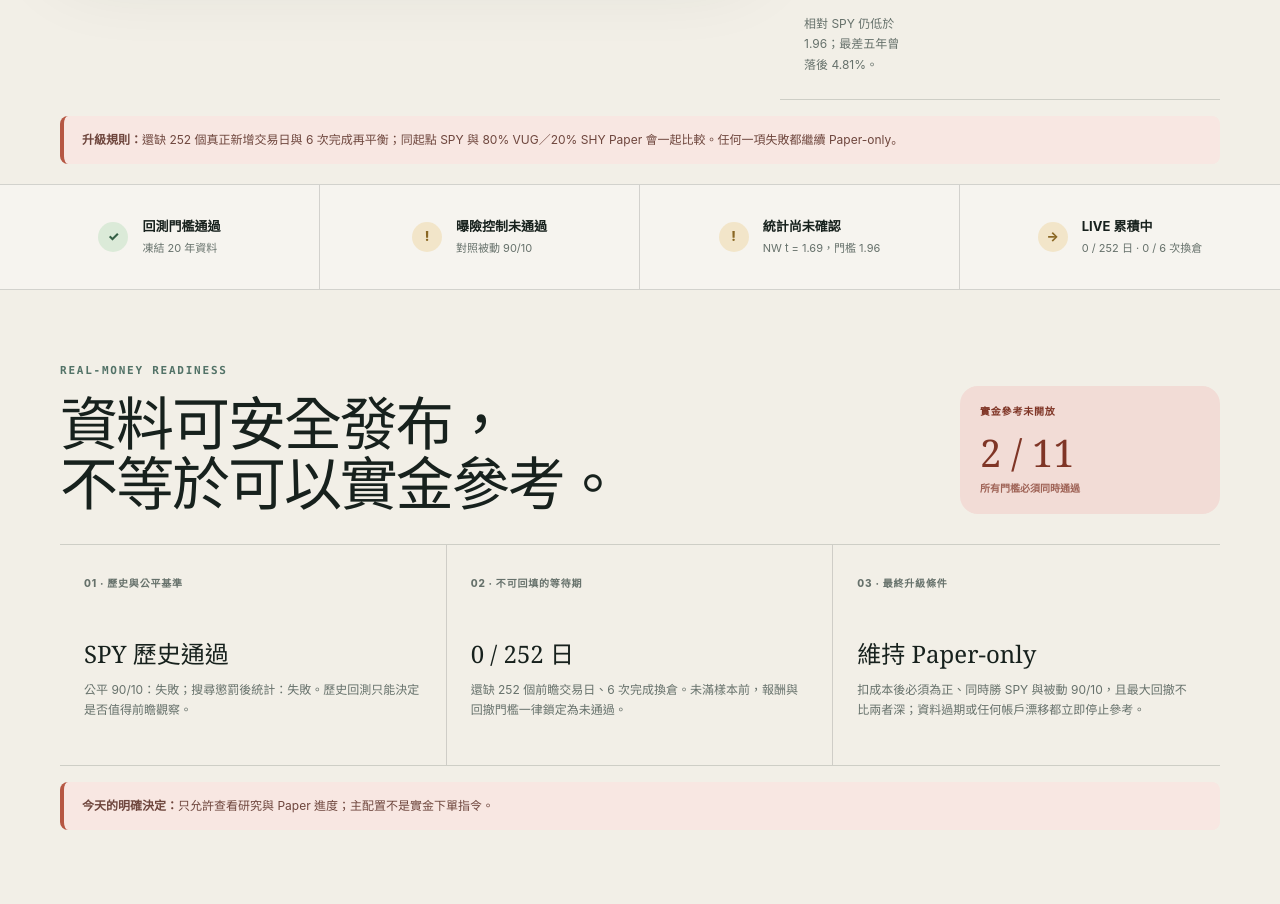
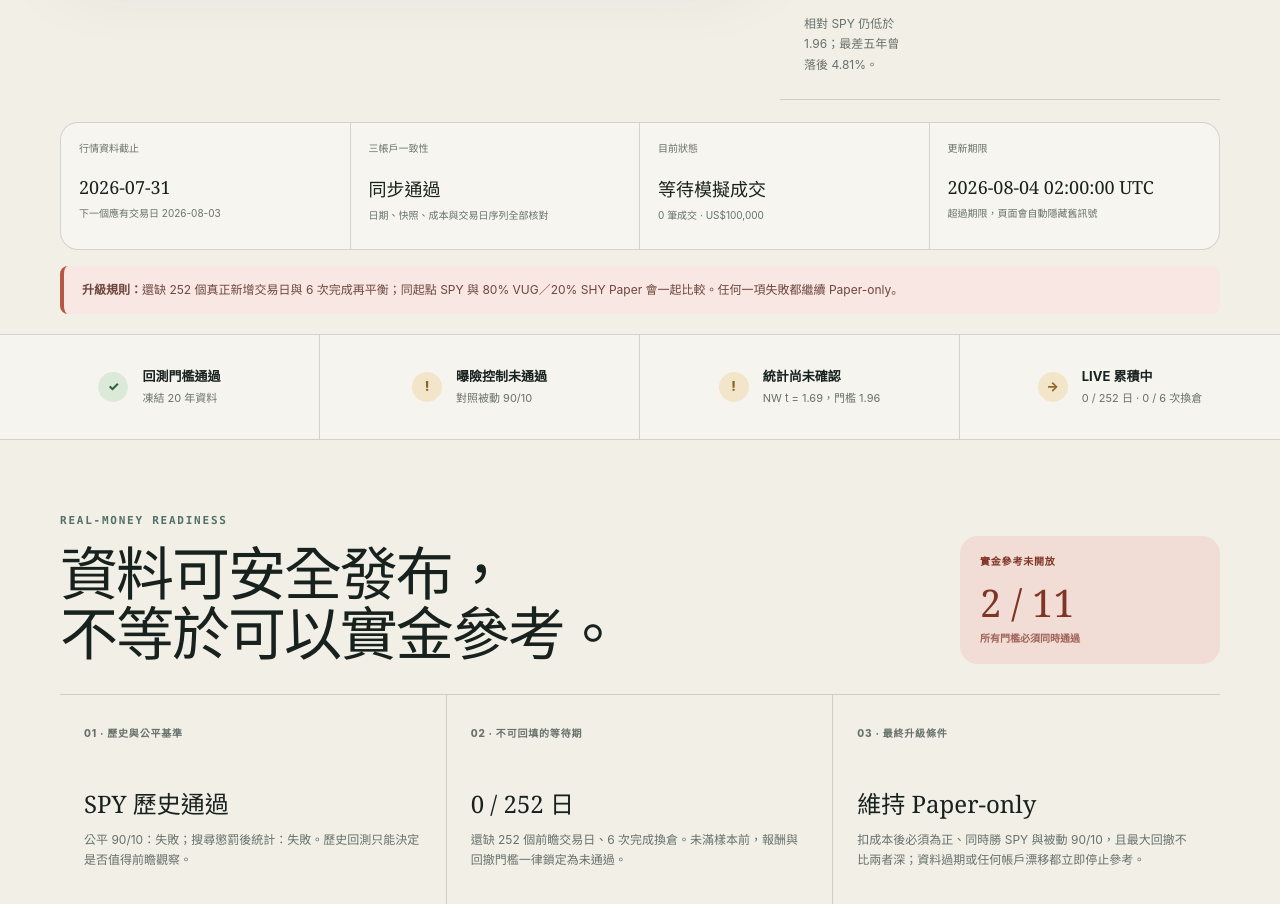
Before and after one commit to voidful/us_fddk, a Next.js app: page / in a window 1280 px wide. Shown: the part 1484-2388 px from the top of the page. Built offline with nearby package versions, Linux system fonts and the light colour scheme.

Commit message:
Add v25 live health and promotion gate

```diff
--- a/app/globals.css
+++ b/app/globals.css
@@ -67,6 +67,8 @@ button, input { font: inherit; }
 .status-badge span { width: 7px; height: 7px; border-radius: 50%; background: var(--gold); box-shadow: 0 0 0 4px rgba(215,168,74,.16); }
 .status-badge.expired { border-color: #d7a696; background: #f3dcd6; color: #8b3f31; }
 .status-badge.expired span { background: var(--red); box-shadow: 0 0 0 4px rgba(182,87,67,.15); }
+.status-badge.active { border-color: #9fbea5; background: #dcead9; color: #315b43; }
+.status-badge.active span { background: #4f8b62; box-shadow: 0 0 0 4px rgba(79,139,98,.15); }
 h1 { margin: 0; max-width: 650px; font: 500 clamp(50px, 6vw, 82px)/.98 Georgia, "Noto Serif TC", serif; letter-spacing: -.055em; }
 .hero-lead { max-width: 590px; margin: 28px 0 0; color: var(--muted); font-size: 17px; line-height: 1.85; }
 .hero-actions { display: flex; gap: 12px; margin-top: 34px; }
@@ -121,6 +123,11 @@ h1 { margin: 0; max-width: 650px; font: 500 clamp(50px, 6vw, 82px)/.98 Georgia,
 .readiness-verdict span,.readiness-verdict small { display: block; font-size: 10px; font-weight: 800; letter-spacing: .08em; }.readiness-verdict strong { display: block; margin: 7px 0 3px; font: 500 38px Georgia,serif; }.readiness-verdict small { opacity: .72; font-weight: 650; letter-spacing: 0; }
 .readiness-grid { display: grid; grid-template-columns: repeat(3,1fr); margin-top: 30px; border-block: 1px solid var(--line); }.readiness-grid article { min-height: 220px; padding: 24px; border-right: 1px solid var(--line); }.readiness-grid article:last-child { border-right: 0; }.readiness-grid span { color: var(--muted); font-size: 10px; font-weight: 800; letter-spacing: .08em; }.readiness-grid strong { display: block; margin: 42px 0 10px; font: 500 24px Georgia,serif; }.readiness-grid p { margin: 0; color: var(--muted); font-size: 12px; line-height: 1.7; }
 .readiness-note { margin: 16px 0 0; padding: 15px 18px; border-left: 4px solid var(--red); border-radius: 8px; background: #f8e7e2; color: #6e463d; font-size: 12px; }
+.v25-live-health { display: grid; grid-template-columns: repeat(4,1fr); margin-top: 22px; border: 1px solid var(--line); border-radius: 18px; overflow: hidden; background: rgba(255,255,255,.38); }
+.v25-live-health article { min-height: 126px; padding: 18px; border-right: 1px solid var(--line); }
+.v25-live-health article:last-child { border-right: 0; }
+.v25-live-health span,.v25-live-health small { display: block; color: var(--muted); font-size: 10px; line-height: 1.5; }
+.v25-live-health strong { display: block; margin: 19px 0 7px; font: 500 18px Georgia,serif; }
 
 .section { padding: 110px 0; scroll-margin-top: 60px; }
 .section-heading { max-width: 780px; margin-bottom: 46px; }
@@ -228,6 +235,7 @@ footer { padding: 50px 0; border-top: 1px solid var(--line); background: #e7e2d7
   .hero { grid-template-columns: 1fr; gap: 50px; padding-top: 70px; }
   .signal-card { max-width: 600px; }
   .truth-strip { grid-template-columns: 1fr; }.truth-strip > div { justify-content: flex-start; min-height: 78px; padding-inline: 8%; border-right: 0; border-bottom: 1px solid var(--line); }
+  .v25-live-health { grid-template-columns: 1fr 1fr; }.v25-live-health article:nth-child(2) { border-right: 0; }.v25-live-health article { border-bottom: 1px solid var(--line); }.v25-live-health article:nth-last-child(-n+2) { border-bottom: 0; }
   .split-heading,.calculator-shell,.gate-layout,.paper-grid,.challenger-verdict,.readiness-head { grid-template-columns: 1fr; }
   .capital-control { padding: 28px; }.comparison-grid { grid-template-columns: 1fr; }.evidence-numbers { grid-template-columns: 1fr 1fr; }.risk-grid { grid-template-columns: 1fr 1fr; }.risk-grid article { min-height: 170px; border-bottom: 1px solid var(--line); }.paper-grid { gap: 32px; }.account-card { max-width: 540px; }
   .challenger-scorecards { grid-template-columns: 1fr 1fr; }.cross-market-grid,.style-rotation-grid,.three-clock-grid,.industry-tilt-grid { grid-template-columns: repeat(2,1fr); }.readiness-grid { grid-template-columns: 1fr; }.readiness-grid article { min-height: auto; border-right: 0; border-bottom: 1px solid var(--line); }.readiness-grid article:last-child { border-bottom: 0; }.readiness-grid strong { margin-top: 22px; }
@@ -241,6 +249,7 @@ footer { padding: 50px 0; border-top: 1px solid var(--line); background: #e7e2d7
   .allocation-list { padding: 8px 18px; }.allocation-list article { grid-template-columns: 76px 1fr; min-height: 86px; }.allocation-list article > strong { grid-column: 2; text-align: left; font-size: 14px; }.asset { grid-row: span 2; }.plain-note { grid-template-columns: 1fr; gap: 8px; }
   .evidence-numbers { grid-template-columns: 1fr; }.period-card { grid-template-columns: 1fr; gap: 18px; }.risk-grid { grid-template-columns: 1fr; }.risk-grid article { min-height: auto; padding: 20px 8px; border-right: 0; }.risk-grid p { margin: 24px 0 0; }.account-card > strong { font-size: 38px; }.footer-grid { grid-template-columns: 1fr; gap: 30px; }.footer-grid > div:last-child { justify-items: start; text-align: left; }
   .challenger-scorecards { grid-template-columns: 1fr; }.challenger-scorecards article { min-height: auto; }.challenger-flow { grid-template-columns: 1fr; }.challenger-flow > i { transform: rotate(90deg); }.challenger-verdict { gap: 16px; padding: 22px; }.cross-market-audit,.style-rotation-audit,.three-clock-audit,.industry-tilt-audit { padding: 20px; }.cross-market-head { display: block; }.cross-market-head > strong { display: block; margin-top: 8px; }.cross-market-grid,.style-rotation-grid,.three-clock-grid,.industry-tilt-grid { grid-template-columns: 1fr; }.proxy-data-failure,.research-target-warning { grid-template-columns: 1fr; gap: 7px; }
+  .v25-live-health { grid-template-columns: 1fr; }.v25-live-health article,.v25-live-health article:nth-child(2),.v25-live-health article:nth-last-child(-n+2) { border-right: 0; border-bottom: 1px solid var(--line); }.v25-live-health article:last-child { border-bottom: 0; }
 }
 
 @media (prefers-reduced-motion: reduce) { html { scroll-behavior: auto; } *, *::before, *::after { transition: none !important; } }
--- a/app/page.tsx
+++ b/app/page.tsx
@@ -139,6 +139,15 @@ export default function Home() {
   const growthGoldPaper = growthGold.paper;
   const growthGoldForward = growthGoldPaper.forward_evidence;
   const growthGoldPending = growthGoldPaper.pending_order !== null;
+  const growthGoldReady = growthGold.real_money_signal_display_allowed === true;
+  const growthGoldIntegrity = [
+    "all_accounts_live_and_same_start",
+    "all_accounts_same_as_of",
+    "all_accounts_same_snapshot",
+    "all_accounts_same_cost_and_cash",
+    "all_accounts_same_session_path",
+    "zero_integrity_violations",
+  ].every((gate) => growthGoldForward.gates[gate as keyof typeof growthGoldForward.gates] === true);
   return (
     <>
       <header className="topbar">
@@ -163,12 +172,14 @@ export default function Home() {
         <section className="hero wrap">
           <div className="hero-copy">
             <p className="eyebrow">20 年凍結研究 · PAPER 嚴格守門</p>
-            <div className="status-badge pending fresh-only"><span />v25 歷史入口通過 · 實金訊號關閉</div>
+            <div className={`status-badge fresh-only ${growthGoldReady ? "active" : "pending"}`}><span />{growthGoldReady ? "v25 前瞻門檻通過 · 可顯示參考配置" : "v25 歷史入口通過 · 實金訊號關閉"}</div>
             <div className="status-badge expired stale-only"><span />訊號已停用</div>
-            <h1 className="fresh-only">今天不下單。<br />v25 先做 Paper。</h1>
+            <h1 className="fresh-only">{growthGoldReady ? <>前瞻驗證通過。<br />按 80/20 規則參考。</> : <>今天不下單。<br />v25 先做 Paper。</>}</h1>
             <h1 className="stale-only">資料已過期。<br />今天先不要照做。</h1>
             <p className="hero-lead fresh-only">
-              {!canShowReferenceAllocation
+              {growthGoldReady
+                ? <>v25 已完成事前規定的 252 個新增交易日與 6 次再平衡，並同時勝過 SPY 與相同股票曝險的 SHY 基準。這時才顯示 80% VUG／20% GLD 參考配置，仍需自行評估風險與稅務。</>
+                : !canShowReferenceAllocation
                 ? <>最新 v25 固定 80% 大型成長股／20% 黃金，在 Vanguard、iShares、State Street 三條實際 20 年路徑都通過 12/12，彙總 10/10；但 LIVE Paper 才剛建立、尚無成交。歷史資格通過不等於今天可以實金照買。</>
                 : pending
                 ? <>系統已用 {data.data_through} 的月末收盤資料算出配置。最近波動越高，就自動降低 QQQ、增加 SHY；這筆訊號只在下一個新增交易日開盤模擬成交。</>
@@ -236,19 +247,19 @@ export default function Home() {
         <section className="readiness-section wrap" id="v25-paper" aria-labelledby="v25-paper-title">
           <div className="readiness-head">
             <div>
-              <p className="eyebrow">FIRST HISTORICAL QUALIFIER · PAPER ONLY</p>
+              <p className="eyebrow">FIRST HISTORICAL QUALIFIER · {growthGoldReady ? "FORWARD CONFIRMED" : "PAPER ONLY"}</p>
               <h2 id="v25-paper-title">第一個跨三家產品通過的候選，<br />先從同一天現金起跑。</h2>
             </div>
-            <div className="readiness-verdict blocked">
+            <div className={`readiness-verdict ${growthGoldReady ? "ready" : "blocked"}`}>
               <span>{growthGoldPending ? "等待下一交易日模擬成交" : growthGoldPaper.status === "invested" ? "Paper 持有中" : "Paper 維持現金"}</span>
               <strong>{growthGoldForward.forward_sessions} / {growthGoldForward.minimum_sessions}</strong>
-              <small>前瞻交易日；實金仍關閉</small>
+              <small>{growthGoldReady ? "前瞻門檻通過；開放參考配置" : "前瞻交易日；實金仍關閉"}</small>
             </div>
           </div>
           <div className="gate-layout">
             <article className="signal-card">
               <div className="signal-card-head">
-                <div><p>v25 PAPER 目標，不是實金指令</p><h3>{growthGoldPending ? "排隊等待模擬成交" : "按月末規則觀察"}</h3></div>
+                <div><p>{growthGoldReady ? "v25 參考配置" : "v25 PAPER 目標，不是實金指令"}</p><h3>{growthGoldPending ? "排隊等待模擬成交" : "按月末規則觀察"}</h3></div>
                 <span className="clock" aria-hidden="true">P</span>
               </div>
               <div className="donut-row">
@@ -256,7 +267,7 @@ export default function Home() {
                   className="donut"
                   style={{ background: "conic-gradient(var(--forest) 0 80%, var(--gold) 80% 100%)" }}
                   role="img"
-                  aria-label="v25 Paper 目標：VUG 80%，GLD 20%"
+                  aria-label={`v25 ${growthGoldReady ? "參考" : "Paper"}目標：VUG 80%，GLD 20%`}
                 >
                   <div><strong>80%</strong><span>VUG</span></div>
                 </div>
@@ -267,7 +278,7 @@ export default function Home() {
               </div>
               <div className="next-step">
                 <span>新手現在該做什麼</span>
-                <p>不要手動追價。這筆 Paper 委託只會在 {growthGoldPaper.started_at} 之後第一個新增交易日開盤模擬成交；真實資金動作仍是 0。</p>
+                <p>{growthGoldReady ? "依固定月末規則檢查 80/20；不要因盤中漲跌、新聞或情緒追價改權重。" : <>不要手動追價。這筆 Paper 委託只會在 {growthGoldPaper.started_at} 之後第一個新增交易日開盤模擬成交；真實資金動作仍是 0。</>}</p>
               </div>
             </article>
             <div className="readiness-grid">
@@ -277,7 +288,13 @@ export default function Home() {
               <article><span>04 · 尚未證明</span><strong>NW t {growthGoldPooled.statistics_vs_spy.newey_west_t.toFixed(2)}</strong><p>相對 SPY 仍低於 1.96；最差五年曾落後 {pct(Math.abs(growthGoldPooled.rolling_five_year_vs_spy.worst_cagr_difference), 2)}。</p></article>
             </div>
           </div>
-          <p className="readiness-note"><b>升級規則：</b>還缺 {growthGoldForward.remaining_sessions} 個真正新增交易日與 {growthGoldForward.remaining_filled_rebalances} 次完成再平衡；同起點 SPY 與 80% VUG／20% SHY Paper 會一起比較。任何一項失敗都繼續 Paper-only。</p>
+          <div className="v25-live-health" aria-label="v25 每日更新健康狀態">
+            <article><span>行情資料截止</span><strong>{data.data_through}</strong><small>下一個應有交易日 {data.freshness.next_expected_session}</small></article>
+            <article><span>三帳戶一致性</span><strong>{growthGoldIntegrity ? "同步通過" : "停止發布"}</strong><small>日期、快照、成本與交易日序列全部核對</small></article>
+            <article><span>目前狀態</span><strong>{growthGoldPending ? "等待模擬成交" : growthGoldPaper.status === "invested" ? "Paper 持有中" : "維持現金"}</strong><small>{growthGoldPaper.transactions} 筆成交 · {money(growthGoldPaper.equity)}</small></article>
+            <article><span>更新期限</span><strong>{data.freshness.refresh_due_at_utc.replace("T", " ").replace("Z", " UTC")}</strong><small>超過期限，頁面會自動隱藏舊訊號</small></article>
+          </div>
+          <p className="readiness-note"><b>{growthGoldReady ? "通過後紀律：" : "升級規則："}</b>{growthGoldReady ? "每次日更仍須維持三帳戶同步、資料未過期且前瞻優勢沒有失效；任一完整性門檻失敗就立即停止顯示參考配置。" : <>還缺 {growthGoldForward.remaining_sessions} 個真正新增交易日與 {growthGoldForward.remaining_filled_rebalances} 次完成再平衡；同起點 SPY 與 80% VUG／20% SHY Paper 會一起比較。任何一項失敗都繼續 Paper-only。</>}</p>
         </section>
 
         <section className="truth-strip" aria-label="證據狀態">
```
Also changed, not shown: data/trading-data.json, 1 other file (tests, documents, lock files or other folders).
